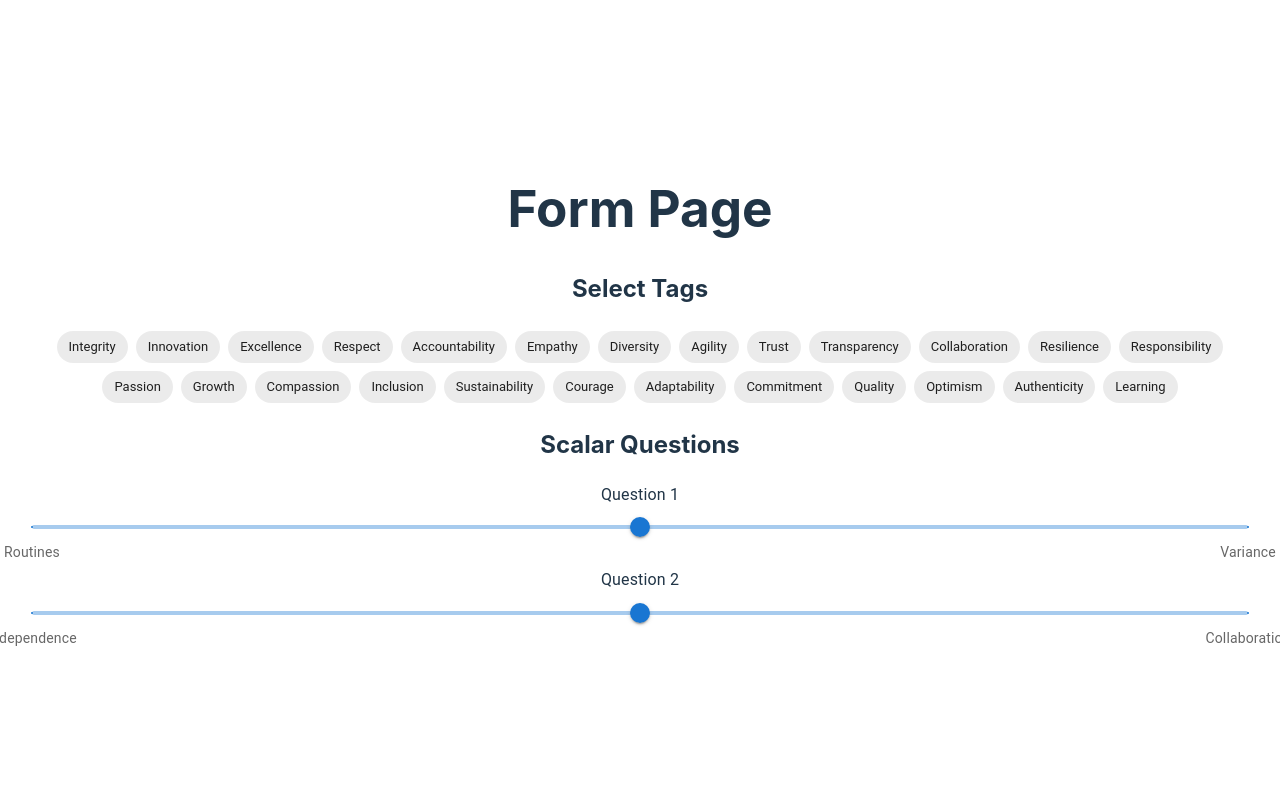
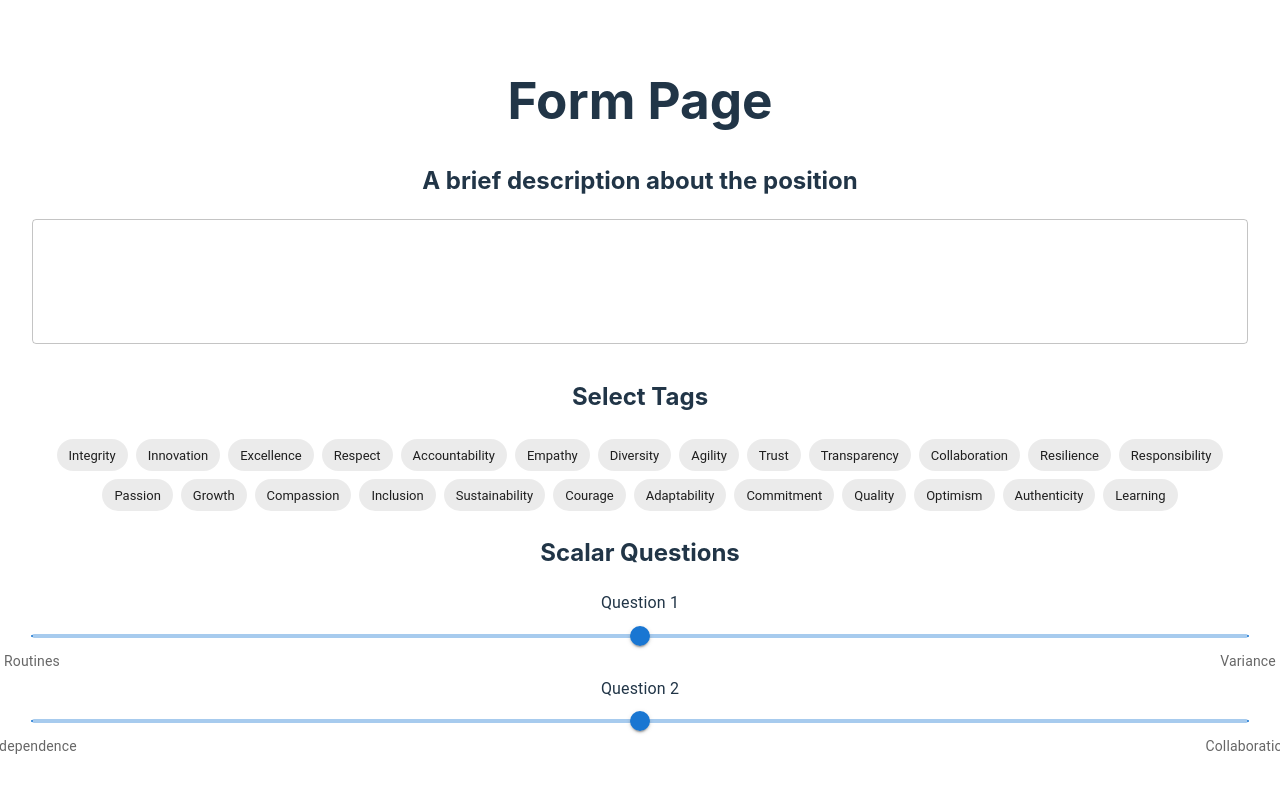
Before and after one commit to Papumaja/junction24, a React (Vite) app: page /employer in a window 1280 px wide. Shown: the top 792 px of the page. Built offline with nearby package versions, Linux system fonts and the light colour scheme.

Commit message:
Add job description input

```diff
--- /dev/null
+++ b/src/components/Form/Input/Description.jsx
@@ -0,0 +1,18 @@
+import { TextField } from '@mui/material';
+
+export default function Description({ value, onChange }) {
+  return (
+    <div>
+      <h2>A brief description about the position</h2>
+      <TextField
+        multiline
+        rows={4}
+        variant="outlined"
+        fullWidth
+        value={value}
+        onChange={(e) => onChange(e.target.value)}
+        style={{ marginBottom: '16px' }}
+      />
+    </div>
+  );
+}
--- a/src/pages/EmployerFormPage.jsx
+++ b/src/pages/EmployerFormPage.jsx
@@ -3,6 +3,7 @@ import { tags } from '../data/tags';
 import { scalars } from '../data/employerScalars';
 import ValueSlider from '../components/Form/Input/ValueSlider';
 import Tag from '../components/Form/Input/Tag';
+import Description from '../components/Form/Input/Description';
 
 const initScalarAnswers = (scalars) =>
   scalars.reduce((acc, scalar) => {
@@ -11,6 +12,7 @@ const initScalarAnswers = (scalars) =>
   }, {});
 
 export default function FormPage() {
+  const [jobDescription, setJobDescription] = useState('');
   const [selectedTags, setSelectedTags] = useState([]);
   const [scalarAnswers, setScalarAnswers] = useState(
     initScalarAnswers(scalars),
@@ -43,6 +45,7 @@ export default function FormPage() {
     <div>
       <h1>Form Page</h1>
       <form>
+        <Description value={jobDescription} onChange={setJobDescription} />
         <div>
           <h2>Select Tags</h2>
           {sortedTags.map((tag) =>
```
